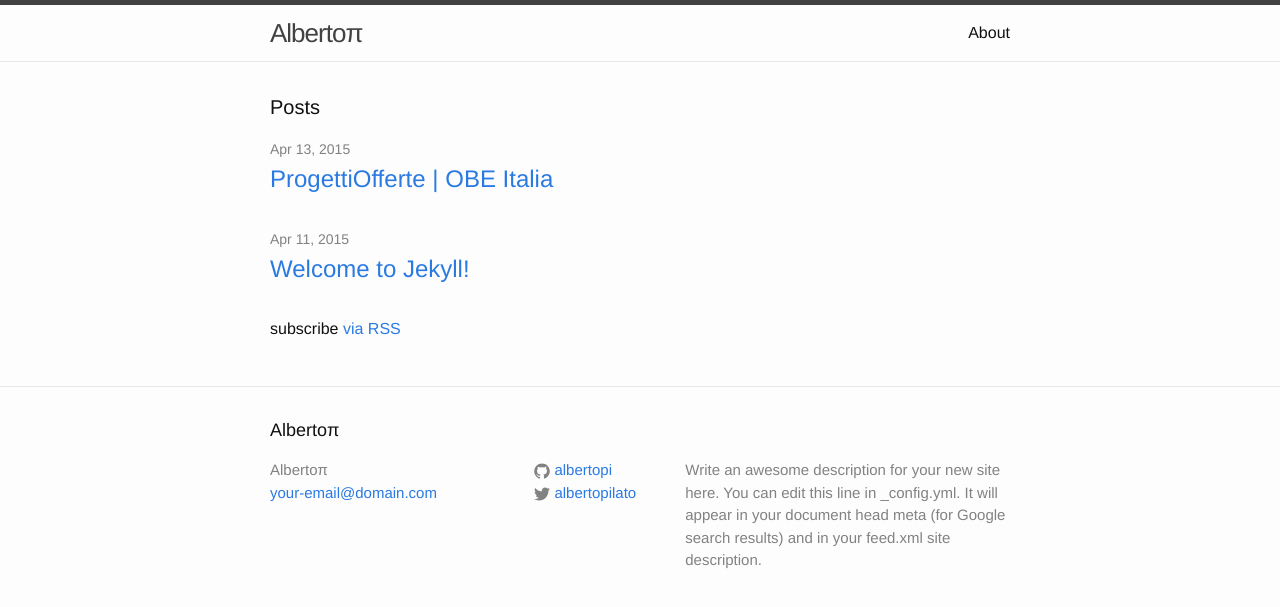
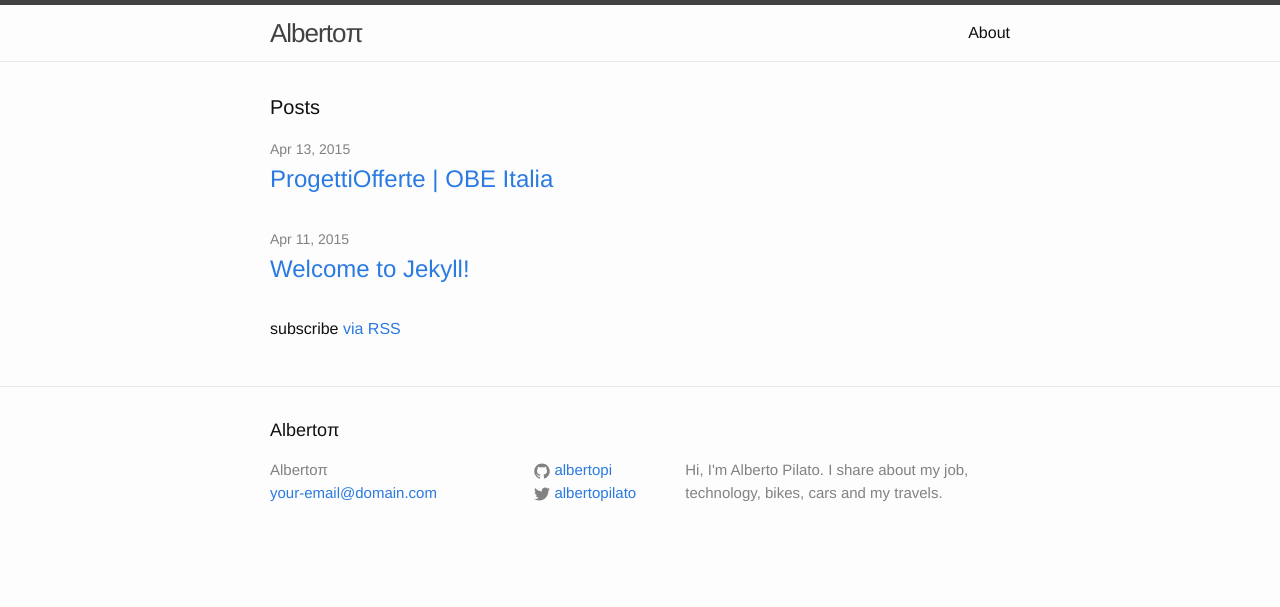
Before and after one commit to albertopi/albertopi.github.io, a Jekyll site: the page built from index.html, in a window 1280 px wide. Shown: the top 607 px of the page. Built offline with Jekyll 4.4.1, drawn with Linux system fonts in a browser that asks for light colours.

Commit message:
Nuova descrizione
Nuova descrizione

```diff
--- a/_config.yml
+++ b/_config.yml
@@ -2,9 +2,7 @@
 title: Albertoπ
 email: your-email@domain.com
 description: > # this means to ignore newlines until "baseurl:"
-  Write an awesome description for your new site here. You can edit this
-  line in _config.yml. It will appear in your document head meta (for
-  Google search results) and in your feed.xml site description.
+  Hi, I'm Alberto Pilato. I share about my job, technology, bikes, cars and my travels.
 baseurl: "" # the subpath of your site, e.g. /blog/
 url: "http://yourdomain.com" # the base hostname & protocol for your site
 twitter_username: albertopilato
```
